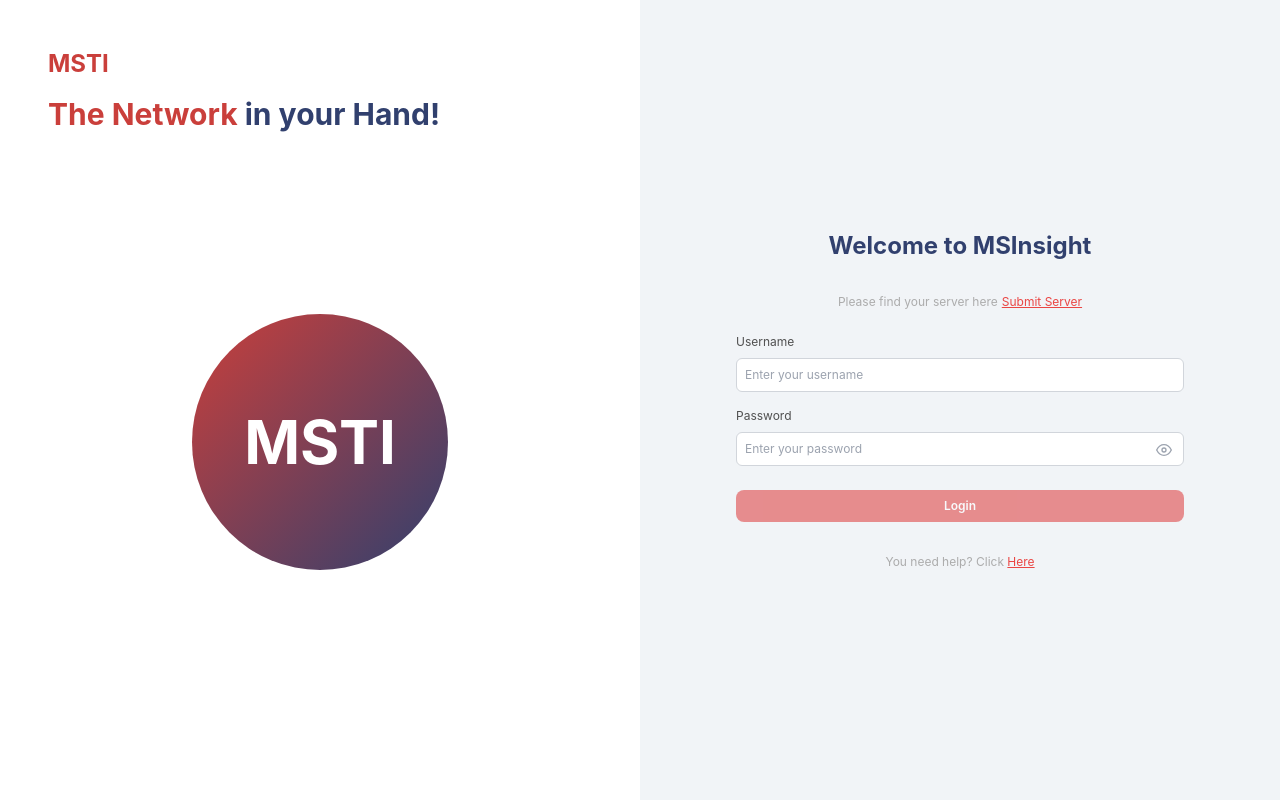
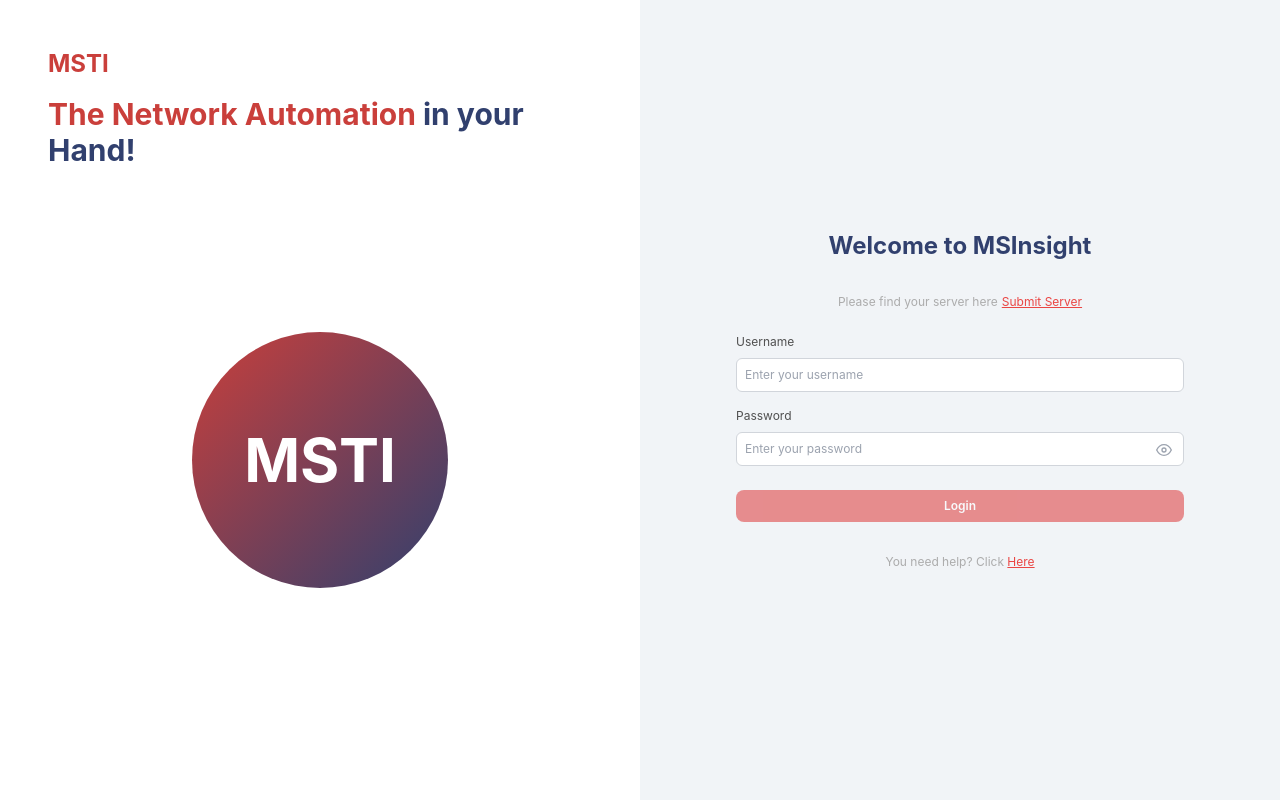
Before and after one commit to ffigoperdana/msti-automation, a React (Vite) app in the folder frontend/msti-automation/: page /login in a window 1280 px wide. Built offline with nearby package versions, Linux system fonts and the light colour scheme; no server answers.

Commit message:
Update Login.tsx

```diff
--- a/frontend/msti-automation/src/pages/Login.tsx
+++ b/frontend/msti-automation/src/pages/Login.tsx
@@ -20,7 +20,7 @@ const Login: React.FC = () => {
             <h1 className="text-2xl font-bold text-[#ca3f3b]">MSTI</h1>
           </div>
           <p className="text-3xl font-bold mt-4">
-            <span className="text-[#ca3f3b]">The Network</span>
+            <span className="text-[#ca3f3b]">The Network Automation</span>
             <span className="text-[#31406e]"> in your Hand!</span>
           </p>
         </div>
```
